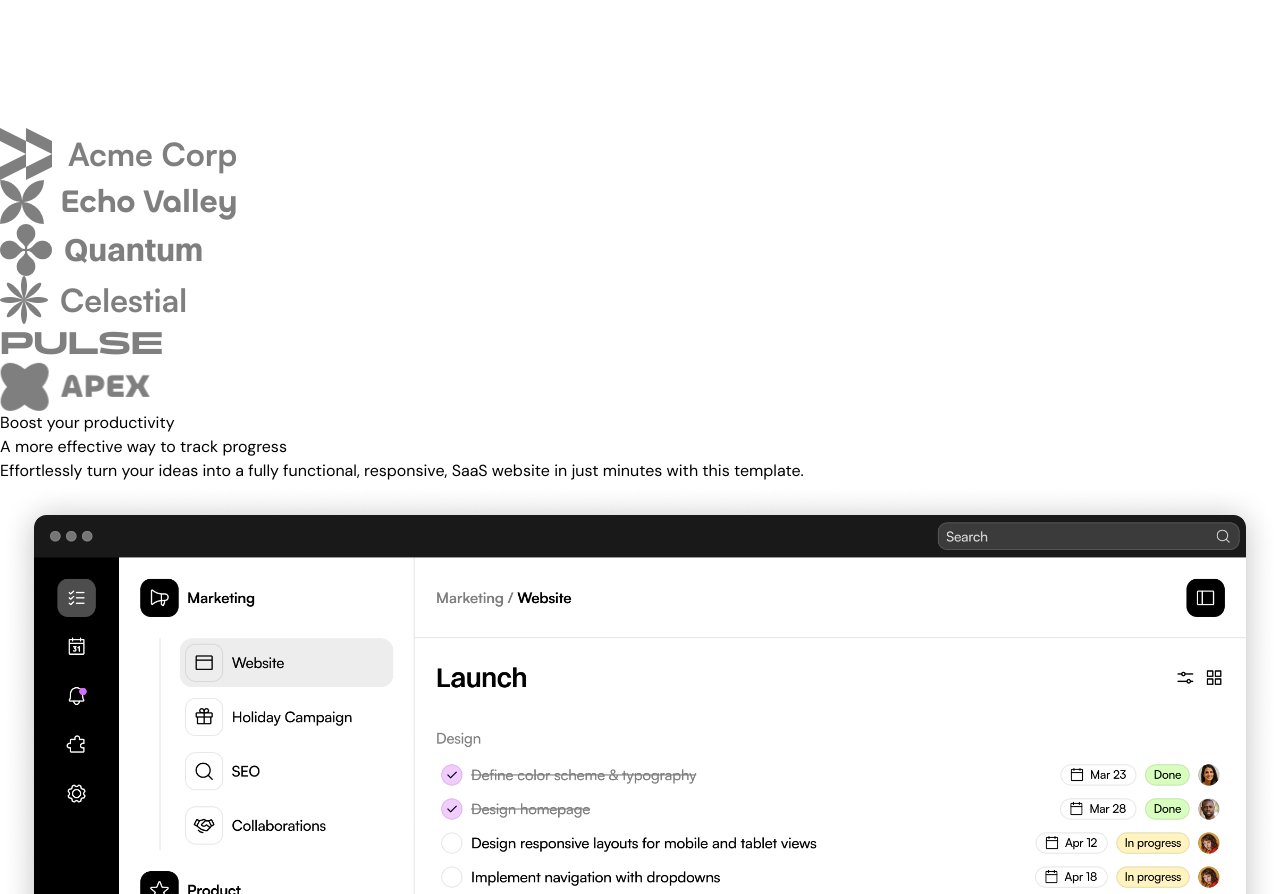
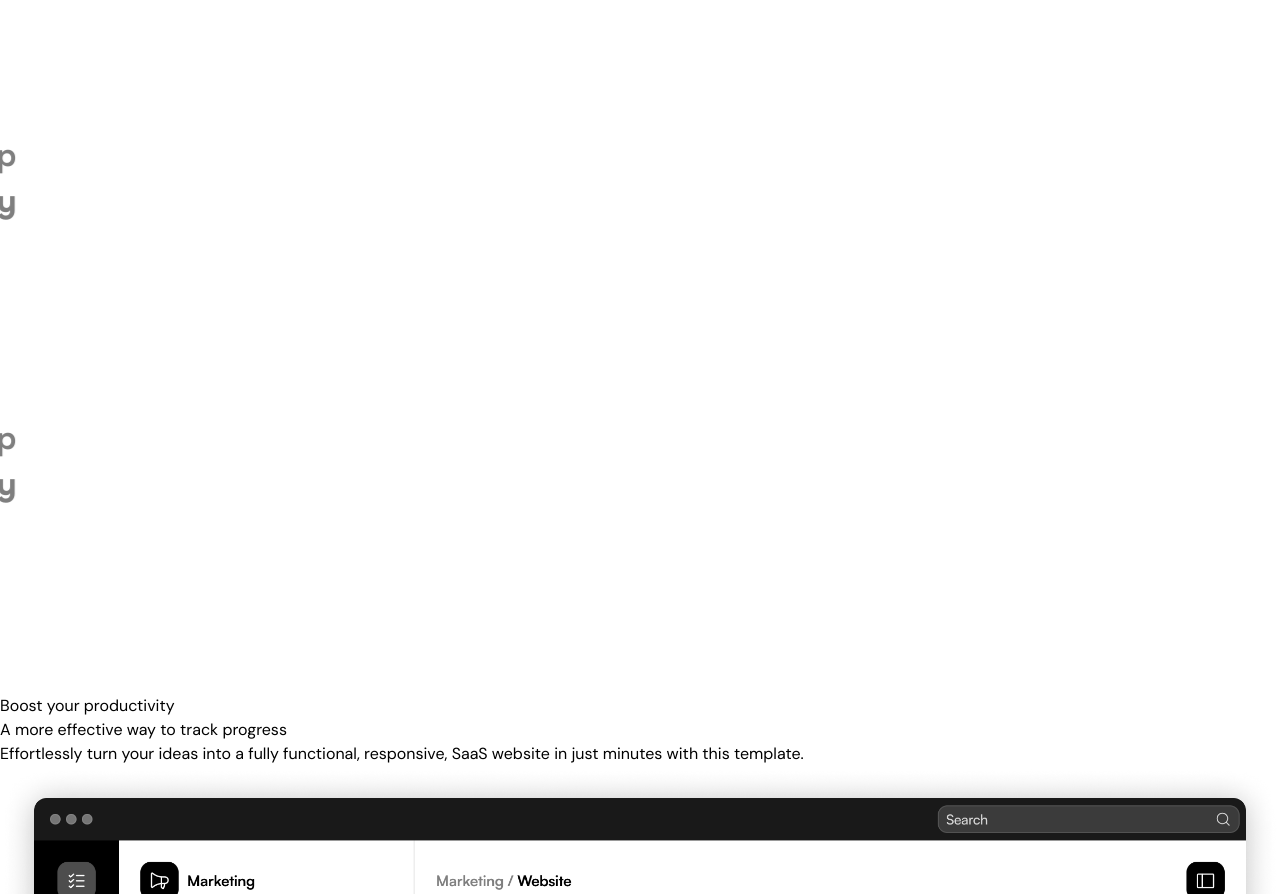
Before and after one commit to aaronjsharp/light_saas_landing_page, a Next.js app: page / in a window 1280 px wide. Shown: the part 4660-5554 px from the top of the page. Built offline with nearby package versions, Linux system fonts and the light colour scheme.

Commit message:
Complete logo ticker animations

```diff
--- a/src/sections/LogoTicker.tsx
+++ b/src/sections/LogoTicker.tsx
@@ -1,3 +1,5 @@
+'use client';
+
 import acmeLogo from '@/assets/logo-acme.png';
 import quantumLogo from '@/assets/logo-quantum.png';
 import echoLogo from '@/assets/logo-echo.png';
@@ -6,13 +8,25 @@
 import apexLogo from '@/assets/logo-apex.png';
 
 import Image from 'next/image';
+import { motion } from 'framer-motion';
 
 export const LogoTicker = () => {
   return (
     <div className='py-8 md:py-12 bg-white'>
       <div className='container'>
         <div className='flex overflow-hidden [mask-image:linear-gradient(to_right,transparent,black,transparent)]'>
-          <div className='flex gap-14 flex-none'>
+          <motion.div
+            className='flex gap-14 flex-none pr-14'
+            animate={{
+              translateX: '-50%',
+            }}
+            transition={{
+              duration: 20,
+              repeat: Infinity,
+              ease: "linear",
+              repeatType: "loop"
+            }}
+          >
             <Image
               src={acmeLogo}
               alt='Acme Logo'
@@ -43,7 +57,38 @@
               alt='Apex Logo'
               className='logo-ticker-image'
             />
-          </div>
+
+            <Image
+              src={acmeLogo}
+              alt='Acme Logo'
+              className='logo-ticker-image'
+            />
+            <Image
+              src={echoLogo}
+              alt='Echo Logo'
+              className='logo-ticker-image'
+            />
+            <Image
+              src={quantumLogo}
+              alt='Quantum Logo'
+              className='logo-ticker-image'
+            />
+            <Image
+              src={celestialLogo}
+              alt='Celestial Logo'
+              className='logo-ticker-image'
+            />
+            <Image
+              src={pulseLogo}
+              alt='Pulse Logo'
+              className='logo-ticker-image'
+            />
+            <Image
+              src={apexLogo}
+              alt='Apex Logo'
+              className='logo-ticker-image'
+            />
+          </motion.div>
         </div>
       </div>
     </div>
```
